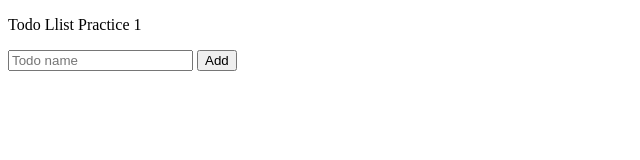
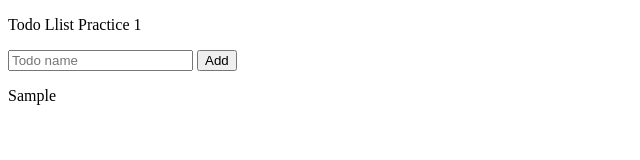
Before and after one commit to deepk2891/JavaScript, a plain HTML site: page lesson-11/Todo-List.html in a window 1280 px wide. Both pictures are taken after typing "Sample" into the empty fields and a click on the button "Add". Shown: the full height of the page, 0-640 px from the left. Drawn offline with Linux system fonts and the light colour scheme.

Commit message:
lesson-11 Arrays & Loops Todo-List UPDATE show todo

```diff
--- a/lesson-11/Todo-List.html
+++ b/lesson-11/Todo-List.html
@@ -11,8 +11,22 @@
 		<input type="text" placeholder="Todo name" class="js-name-input" />
 		<button onclick="addTodo()">Add</button>
 
+		<div class="js-todo-list"></div>
+
 		<script>
 			const todoList = []
+
+			function renderTodoList() {
+				let todoListHTML = ""
+
+				for (let i = 0; i < todoList.length; i++) {
+					const todo = todoList[i]
+					const html = `<p>${todo}</p>`
+					todoListHTML += html
+				}
+				console.log(todoListHTML)
+				document.querySelector(".js-todo-list").innerHTML = todoListHTML
+			}
 
 			function addTodo() {
 				var inputElement = document.querySelector(".js-name-input")
@@ -22,6 +36,8 @@
 				console.log(todoList)
 
 				inputElement.value = ""
+
+				renderTodoList()
 			}
 		</script>
 	</body>
```
